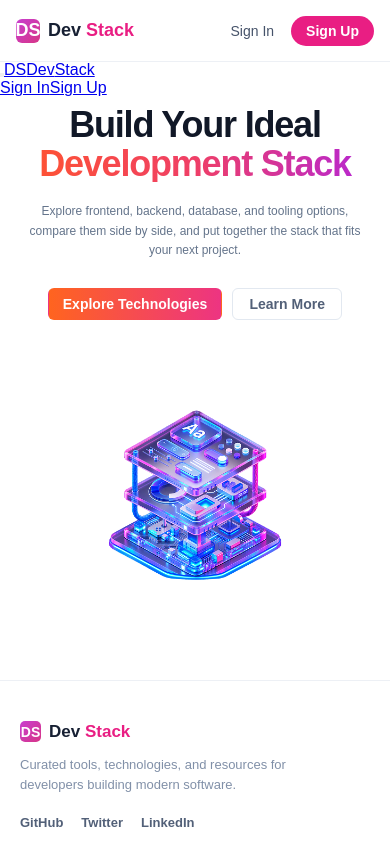
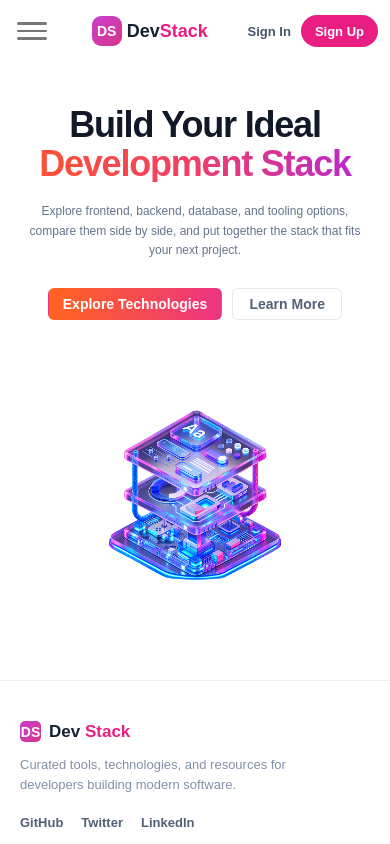
Before and after one commit to adnanzeros/Assignment-5, a React (Vite) app: page / in a window 390 px wide. Shown: the top 844 px of the page. Built offline with nearby package versions, Linux system fonts and the light colour scheme.

Commit message:
nav style design and correction

```diff
--- a/src/App.css
+++ b/src/App.css
@@ -1,14 +1,11 @@
-
 .navbar {
   width: 100%;
   height: 62px;
   background: #fff;
   border-bottom: 1px solid #edf0f5;
-
   position: sticky;
   top: 0;
   z-index: 1000;
-
   font-family: Arial, Helvetica, sans-serif;
 }
 
@@ -18,20 +15,15 @@
   height: 100%;
   margin: 0 auto;
   padding: 0 20px;
-
   display: flex;
   align-items: center;
   justify-content: space-between;
 }
 
-
-
-
 .nav-brand {
   display: flex;
   align-items: center;
   gap: 8px;
-
   text-decoration: none;
   flex-shrink: 0;
 }
@@ -39,16 +31,12 @@
 .brand-logo {
   width: 24px;
   height: 24px;
-
   display: flex;
   align-items: center;
   justify-content: center;
-
   background: linear-gradient(135deg, #c83fd0, #d73586);
   color: #fff;
-
   border-radius: 6px;
-
   font-size: 18px;
   font-weight: 700;
 }
@@ -64,19 +52,13 @@
   color: #e91e83;
 }
 
-
-
-
 .nav-menu {
   display: flex;
   align-items: center;
-
   gap: 26px;
-
   list-style: none;
   margin: 0 35px;
   padding: 0;
-
   flex-shrink: 0;
 }
 
@@ -87,14 +69,10 @@
 
 .nav-menu a {
   color: #526078;
-
   text-decoration: none;
-
   font-size: 14px;
   font-weight: 500;
-
   white-space: nowrap;
-
   transition: color 0.2s ease;
 }
 
@@ -103,28 +81,19 @@
   color: #e91e83;
 }
 
-
-
-
 .nav-auth {
   display: flex;
   align-items: center;
-
   gap: 17px;
-
   flex-shrink: 0;
 }
 
 .sign-in {
   color: #46536a;
-
   text-decoration: none;
-
   font-size: 14px;
   font-weight: 500;
-
   white-space: nowrap;
-
   transition: color 0.2s ease;
 }
 
@@ -135,25 +104,17 @@
 .sign-up {
   height: 30px;
   min-width: 69px;
-
   padding: 0 15px;
-
   display: flex;
   align-items: center;
   justify-content: center;
-
   background: #e91e83;
   color: #fff;
-
   border-radius: 16px;
-
   text-decoration: none;
-
   font-size: 14px;
   font-weight: 600;
-
   white-space: nowrap;
-
   transition: all 0.2s ease;
 }
 
@@ -162,21 +123,206 @@
   transform: translateY(-1px);
 }
 
+/* mobile */
 
-/* mobile */
+.mobile-nav {
+  display: none;
+}
+
+.mobile-menu {
+  display: none;
+}
+
 
 @media (max-width: 700px) {
 
+  /* Hide desktop navbar */
   .nav-container {
-    padding: 0 16px;
-  }
-
-  .nav-menu {
     display: none;
   }
 
-  .nav-auth {
+
+  /* Mobile Navbar */
+  .mobile-nav {
+    width: 100%;
+    height: 62px;
+
+    display: flex;
+    align-items: center;
+    justify-content: space-between;
+
+    padding: 0 12px;
+    box-sizing: border-box;
+
+    background: #fff;
+  }
+
+
+
+
+  .hamburger-btn {
+    width: 40px;
+    height: 40px;
+
+    padding: 0;
+    border: none;
+    background: transparent;
+
+    display: flex;
+    flex-direction: column;
+    align-items: center;
+    justify-content: center;
+
+    gap: 5px;
+
+    cursor: pointer;
+    flex-shrink: 0;
+  }
+
+  .hamburger-btn span {
+    display: block;
+
+    width: 30px;
+    height: 2.5px;
+
+    background: #777;
+    border-radius: 5px;
+  }
+.hamburger-btn:hover span {
+  background: #e91e83;
+}
+
+.hamburger-btn:hover {
+  transform: scale(1.05);
+}
+
+
+
+  .mobile-brand {
+    display: flex;
+    align-items: center;
+
+    gap: 5px;
+
+    text-decoration: none;
+
     margin-left: auto;
+    margin-right: auto;
+  }
+
+  .mobile-brand-logo {
+    width: 30px;
+    height: 30px;
+
+    display: flex;
+    align-items: center;
+    justify-content: center;
+
+    background: linear-gradient(
+      135deg,
+      #c83fd0,
+      #d73586
+    );
+
+    color: #fff;
+
+    border-radius: 9px;
+
+    font-size: 14px;
+    font-weight: 700;
+  }
+
+  .mobile-brand-name {
+    color: #172033;
+
+    font-size: 18px;
+    font-weight: 700;
+
+    white-space: nowrap;
+  }
+
+  .mobile-brand-name span {
+    color: #e91e83;
+  }
+
+
+
+
+  .mobile-auth {
+    display: flex;
+    align-items: center;
+
+    gap: 10px;
+
+    flex-shrink: 0;
+  }
+
+  .mobile-signin {
+    color: #46536a;
+
+    text-decoration: none;
+
+    font-size: 13px;
+    font-weight: 600;
+
+    white-space: nowrap;
+  }
+
+  .mobile-signup {
+    height: 32px;
+
+    padding: 0 14px;
+
+    display: flex;
+    align-items: center;
+    justify-content: center;
+
+    background: #e91e83;
+    color: #fff;
+
+    border-radius: 18px;
+
+    text-decoration: none;
+
+    font-size: 13px;
+    font-weight: 600;
+
+    white-space: nowrap;
+  }
+
+
+
+
+  .mobile-menu {
+    width: 100%;
+
+    display: flex;
+    flex-direction: column;
+
+    padding: 8px 18px 15px;
+
+    background: #fff;
+
+    border-bottom: 1px solid #edf0f5;
+
+    box-sizing: border-box;
+  }
+
+  .mobile-menu a {
+    padding: 12px 0;
+
+    color: #526078;
+
+    text-decoration: none;
+
+    font-size: 14px;
+    font-weight: 500;
+
+    border-bottom: 1px solid #f1f3f6;
+  }
+
+  .mobile-menu a:hover {
+    color: #e91e83;
   }
 
 }
```
